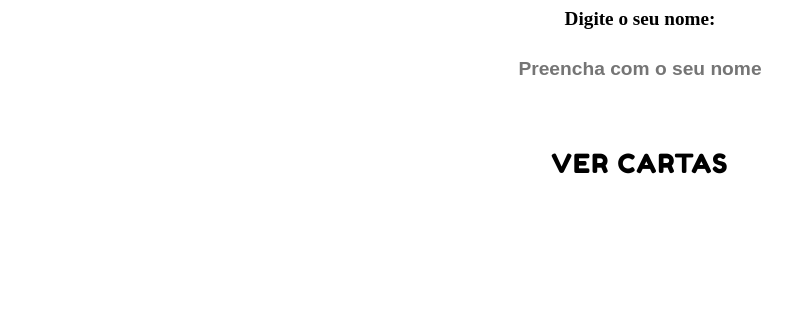
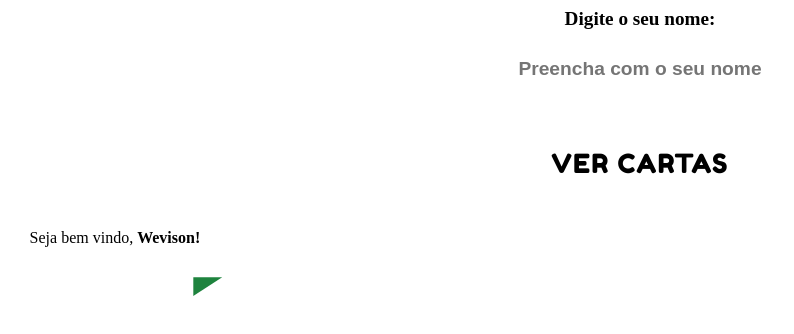
Before and after one commit to XxWexX5/disney-cards, a Next.js app: page / in a window 1280 px wide. Shown: the top 334 px of the page, without its empty margins (0-794 px from the left). Built offline with nearby package versions, Linux system fonts and the light colour scheme.

Commit message:
[ FEATURE ] Creating component Tag.

```diff
--- /dev/null
+++ b/components/Tag/index.tsx
@@ -0,0 +1,17 @@
+import styles from "./styles.module.scss";
+
+interface TagProps {
+  value: string;
+}
+
+export function Tag({ value }: TagProps) {
+  const username = "Wevison";
+
+  return (
+    <div className={styles.containerTag}>
+      <p>
+        {value} <strong> {username}!</strong>
+      </p>
+    </div>
+  );
+}
--- /dev/null
+++ b/components/Tag/styles.module.scss
@@ -0,0 +1,21 @@
+.containerTag {
+  display: inline-block;
+  background-color: var(--green-02);
+  color: var(--white);
+  font-size: 1rem;
+  padding: 0.85rem 1.35rem;
+  position: relative;
+
+  &:after {
+    content: "";
+    background-image: url("/images/decoration-tag.svg");
+    background-size: contain;
+    background-repeat: no-repeat;
+    background-position: center center;
+    width: 2rem;
+    height: 2rem;
+    position: absolute;
+    bottom: -25px;
+    right: -3px;
+  }
+}
--- a/pages/index.tsx
+++ b/pages/index.tsx
@@ -2,6 +2,7 @@ import type { NextPage } from "next";
 import Head from "next/head";
 
 import { Form } from "../components/Form";
+import { Tag } from "../components/Tag";
 
 const Home: NextPage = () => {
   return (
@@ -34,6 +35,8 @@ const Home: NextPage = () => {
             type: "submit",
           }}
         />
+
+        <Tag value="Seja bem vindo," />
       </main>
     </>
   );
```
Also changed, not shown: public/images/decoration-tag.svg (added).
